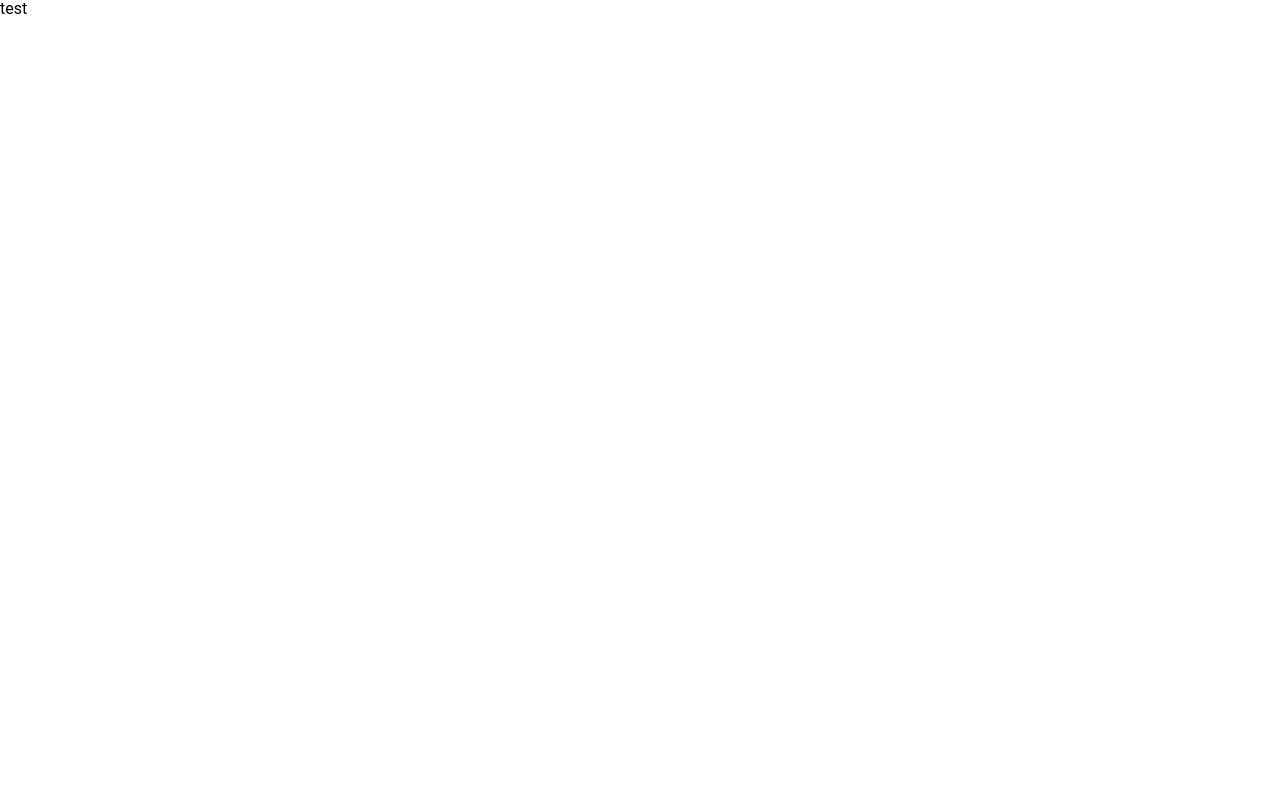
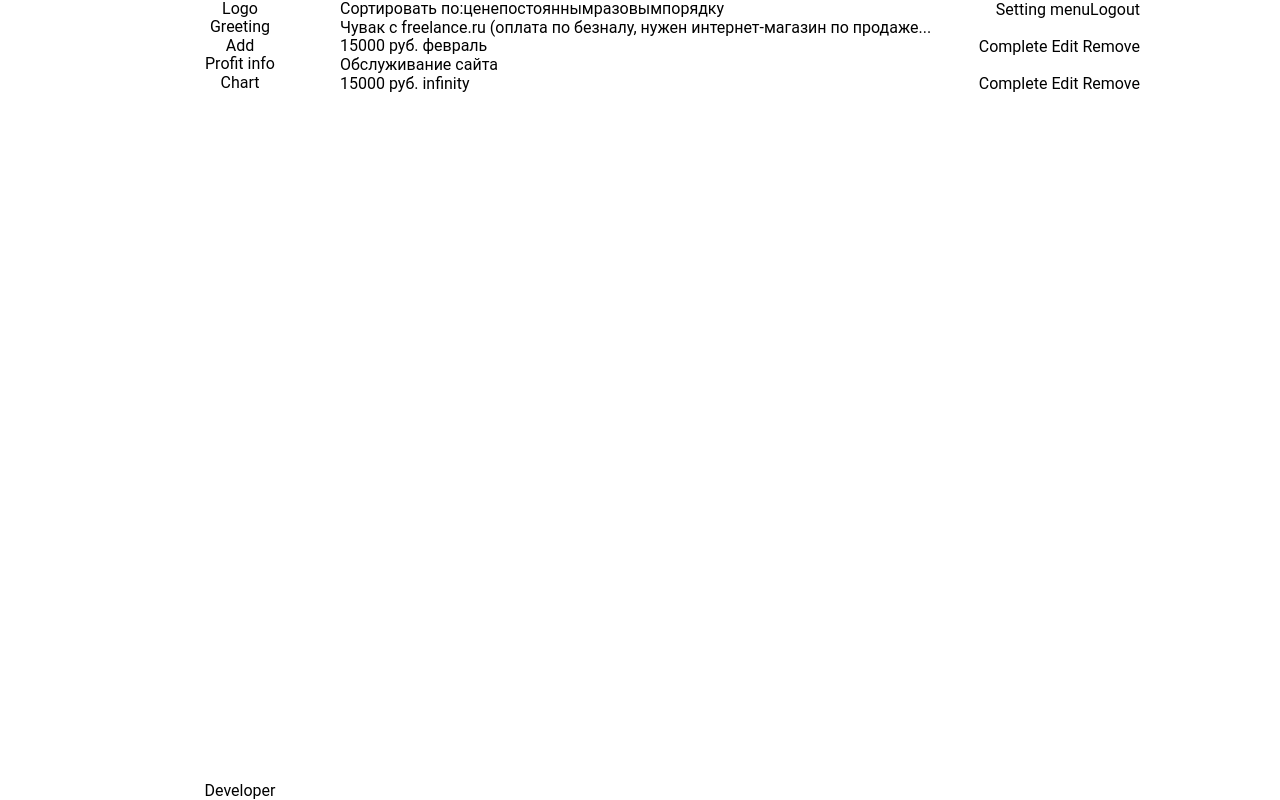
Before and after one commit to norzserge/profitapp-template, a plain HTML site: page index.html in a window 1280 px wide. Drawn offline with Linux system fonts and the light colour scheme; files whose address does not match are found by name.

Commit message:
add structure

```diff
--- a/index.html
+++ b/index.html
@@ -7,6 +7,73 @@
     <title>ProfitApp template</title>
   </head>
   <body>
-    test
+    <div class="wrapper">
+      <aside class="sidebar">
+        <div class="logo">Logo</div>
+        <div class="greeting">Greeting</div>
+        <div class="add-item-btn">Add</div>
+        <div class="profit-info">Profit info</div>
+        <div class="chart">Chart</div>
+        <div class="feedback">Developer</div>
+      </aside>
+      <main class="content">
+        <div class="topbar">
+          <div class="sort">
+            <div class="sort-label">Сортировать по:</div>
+            <ul class="sort-type-list">
+              <li class="sort-type-item">цене</li>
+              <li class="sort-type-item">постоянным</li>
+              <li class="sort-type-item">разовым</li>
+              <li class="sort-type-item">порядку</li>
+            </ul>
+          </div>
+          <div class="controls">
+            <div class="setting-menu-btn">
+              <button>Setting menu</button>
+            </div>
+            <div class="logout-btn">
+              <button>Logout</button>
+            </div>
+          </div>
+        </div>
+        <div class="cards">
+          <div class="cards-list">
+            <li class="cards-item">
+              <div class="card-header">
+                Чувак с freelance.ru (оплата по безналу, нужен интернет-магазин
+                по продаже...
+              </div>
+              <div class="card-footer">
+                <div class="income">
+                  <span class="income-value">15000 руб.</span>
+                  <span class="income-period">февраль</span>
+                </div>
+                <div class="edit-card-buttons">
+                  <button>Complete</button>
+                  <button>Edit</button>
+                  <button>Remove</button>
+                </div>
+              </div>
+            </li>
+            <li class="cards-item">
+              <div class="card-header">
+                Обслуживание сайта
+              </div>
+              <div class="card-footer">
+                <div class="income">
+                  <span class="income-value">15000 руб.</span>
+                  <span class="income-period">infinity</span>
+                </div>
+                <div class="edit-card-buttons">
+                  <button>Complete</button>
+                  <button>Edit</button>
+                  <button>Remove</button>
+                </div>
+              </div>
+            </li>
+          </div>
+        </div>
+      </main>
+    </div>
   </body>
 </html>
--- a/resources/styles/_base.scss
+++ b/resources/styles/_base.scss
@@ -1,3 +1,7 @@
+html,
+body {
+  height: 100%;
+}
 body {
   font-family: Roboto, Arial, sans-serif;
   -webkit-font-smoothing: antialiased;
--- a/resources/styles/_layout.scss
+++ b/resources/styles/_layout.scss
@@ -0,0 +1,17 @@
+.wrapper {
+  display: flex;
+  width: 1000px;
+  height: 100%;
+  margin: 0 auto;
+}
+.sidebar {
+  display: flex;
+  flex-direction: column;
+  align-items: center;
+  width: 20%;
+}
+.content {
+  display: flex;
+  flex-direction: column;
+  width: 80%;
+}
--- /dev/null
+++ b/resources/styles/components/_card.scss
@@ -0,0 +1,8 @@
+.cards-item {
+  display: flex;
+  flex-direction: column;
+}
+.card-footer {
+  display: flex;
+  justify-content: space-between;
+}
--- /dev/null
+++ b/resources/styles/components/_components.scss
@@ -0,0 +1,4 @@
+@import "./sidebar";
+@import "./topbar";
+@import "./cards-list";
+@import "./card";
--- /dev/null
+++ b/resources/styles/components/_sidebar.scss
@@ -0,0 +1,3 @@
+.feedback {
+  margin-top: auto;
+}
--- /dev/null
+++ b/resources/styles/components/_topbar.scss
@@ -0,0 +1,13 @@
+.topbar {
+  display: flex;
+  justify-content: space-between;
+}
+.sort {
+  display: flex;
+}
+.sort-type-list {
+  display: flex;
+}
+.controls {
+  display: flex;
+}
--- a/resources/styles/main.scss
+++ b/resources/styles/main.scss
@@ -6,3 +6,4 @@
 @import "layout.scss";
 @import "ui-kit/ui-kit";
 @import "modules.scss";
+@import "components/components";
```
Also changed, not shown: resources/styles/components/_cards-list.scss (added), resources/styles/main.css, 1 other file.
